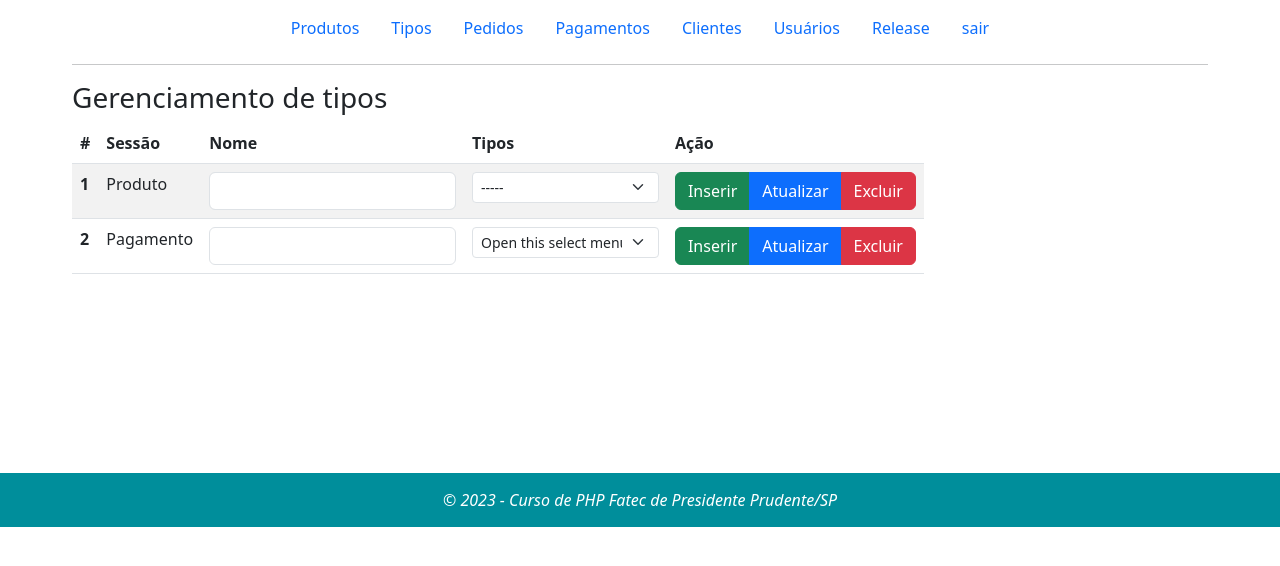
After one commit to brendonfeitosa/Projeto_PHP_2Bimestre, a PHP site: page /adm/tipo.php in a window 1280 px wide. The commit adds this page. Shown: the top 566 px of the page. Run offline with PHP 8.4, Linux system fonts and the light colour scheme; the visitor is signed in with stand-in values (Sample User, id 1); tables that the repository leaves empty hold one stand-in row (values such as "Sample post").

Commit message:
cadastro de tipo produto

```diff
--- a/arquivos_site/adm/header.inc.php
+++ b/arquivos_site/adm/header.inc.php
@@ -13,10 +13,49 @@ require_once("../utils/connetion.php");
     <meta name="viewport" content="width=device-width, initial-scale=1">
     <title>Resto</title>
     <!--  <link href="https://cdn.jsdelivr.net/npm/bootstrap@5.3.0-alpha3/dist/css/bootstrap.min.css" rel="stylesheet" integrity="sha384-KK94CHFLLe+nY2dmCWGMq91rCGa5gtU4mk92HdvYe+M/SXH301p5ILy+dN9+nJOZ" crossorigin="anonymous"> -->
-    <link rel="stylesheet" href="CSS/styles.css">
-    <link href="../bootstrap-5.3.0-alpha3-dist/css/bootstrap.min.css" rel="stylesheet" >
+    <link rel="stylesheet" href="styles.css">
+    <link href="../bootstrap-5.3.0-alpha3-dist/css/bootstrap.min.css" rel="stylesheet">
+
+<script type="text/javascript">
+   function handleChange(id){
+
+       alert(id.value);
+   }
+
+</script>
+
 </head>
+<main>
 
-<header>
-    //Menu//
-</header>
+    <header>
+
+        <nav>
+            <ul class="nav justify-content-center">
+                <li class="nav-item">
+                    <a class="nav-link active" aria-current="page" href="#">Produtos</a>
+                </li>
+                <li class="nav-item">
+                    <a class="nav-link" href="tipo.php">Tipos</a>
+                </li>
+                <li class="nav-item">
+                    <a class="nav-link" href="#">Pedidos</a>
+                </li>
+                <li class="nav-item">
+                    <a class="nav-link" href="#">Pagamentos</a>
+                </li>
+                <li class="nav-item">
+                    <a class="nav-link ">Clientes</a>
+                </li>
+                <li class="nav-item">
+                    <a class="nav-link ">Usuários</a>
+                </li>
+                <li class="nav-item">
+                    <a class="nav-link ">Release</a>
+                </li>
+                <li class="nav-item">
+                    <a href="logout.php" class="nav-link ">sair</a>
+                </li>
+            </ul>
+
+        </nav>
+    </header>
--- a/arquivos_site/adm/login_adm.php
+++ b/arquivos_site/adm/login_adm.php
@@ -49,10 +49,10 @@ if ($_SERVER['REQUEST_METHOD'] == 'POST') {
         <h2>Login Administrativo</h2>
         <p>Por favor insira os dados pra realizar o Login</p>
         <hr>
-        <section>
-            <form action="<?php echo htmlspecialchars($_SERVER["PHP_SELF"]); ?>" method="post">
+        <section class="form_adm">
+            <form ation="<?php echo htmlspecialchars($_SERVER["PHP_SELF"]); ?>" method="post">
                 <div class="form-group">
-                    <label>Usuário:</label>
+                    <label>Email:</label>
                     <input type="text" name="email" required class="form-control">
                     <span class="invalid-feedback"></span>
                 </div>
--- a/arquivos_site/adm/register.php
+++ b/arquivos_site/adm/register.php
@@ -24,7 +24,7 @@ if ($_SERVER['REQUEST_METHOD'] == "POST") {
         if ($data['num_users'] > 0) {
             $username_err = "usuário ja cadastrado";
         } else {
-            print_r($_POST);
+            //print_r($_POST);
             $email = $_POST['email'];
             $nome= $_POST['nome'];
             $tipo = "adm";
@@ -45,7 +45,7 @@ if ($_SERVER['REQUEST_METHOD'] == "POST") {
     if (empty($username_err) && empty($password_err)) {
 
         $sql = "insert into user(nome,email,senha,user_tipo) values ('{$nome}','{$email}', '{$senha}','{$tipo}');";
-        echo $sql;
+        //echo $sql;
         $result = $conn->query($sql);
 
         if (!$result) {
--- a/arquivos_site/adm/styles.css
+++ b/arquivos_site/adm/styles.css
@@ -6,18 +6,29 @@
 }
 
 main{
+
 padding: 8px;
 margin-left: auto;
 margin-right: auto;
 width: 90%;
-height: 100%;
+/* height: 87vh; */
 
 }
 
 section{
+    margin-right: auto;
 
-    margin-right: auto;
-    width: 320px;
     height: 360px;
 
+
 }
+.form_tp{
+
+    width: 75%;
+
+}
+.form_adm{
+
+    width: 40%;
+
+}
--- /dev/null
+++ b/arquivos_site/adm/tipo.php
@@ -0,0 +1,151 @@
+<?php
+require_once("../utils/connetion.php");
+
+require("./header.inc.php");
+if (!isset($_SESSION['email']) || $_SESSION['email'] != true) {
+    header("Location: login_adm.php");
+}
+
+$tpId = "";
+
+$tpNome = "";
+
+$row = "";
+if ($_SERVER['REQUEST_METHOD'] == "POST") {
+
+
+
+    if ($_POST['selPro'] == "") {
+        $tpNome = $_POST['tpPro'];
+
+        $sql = "select count(*) as tipos from tipo_produto where tipo_nome = '{$tpNome}';";
+
+        $result = $conn->query($sql);
+        $data = mysqli_fetch_array($result);
+
+        if ($data['tipos'] > 0) {
+            $msg_err = "Tipo ja cadastrado";
+        } else {
+
+            $sql = "insert into tipo_produto(tipo_nome) values('{$tpNome}');";
+            $result = $conn->query($sql);
+
+            if (!$result) {
+
+                $cadastro_err = "não foi possivel cadastro";
+            }
+        }
+    } else if ($_POST['selPro'] != "") {
+        $tpId = $_POST['selPro'];
+
+        $sql = "select tipo_cod, tipo_nome from tipo_produto where  tipo_cod = {$tpId};";
+
+        $result = $conn->query($sql);
+
+        $row = mysqli_fetch_assoc($result);
+
+        echo $row['tipo_nome'] . "pp";
+    }
+}
+
+?>
+<hr>
+<section class="form_tp">
+    <?php require_once("../utils/connetion.php") ?>
+    <h3>Gerenciamento de tipos</h3>
+    <form action="" method="post">
+        <table class="table table-striped">
+            <thead>
+                <tr>
+                    <th scope="col">#</th>
+                    <th scope="col">Sessão</th>
+                    <th scope="col">Nome</th>
+
+                    <th scope="col">Tipos </th>
+                    <th scope="col">Ação</th>
+
+                </tr>
+            </thead>
+            <tbody>
+                <tr>
+                    <th scope="row">1</th>
+                    <td>Produto</td>
+                    <td>
+                        <input class="form-control" required name="tpPro" id="tpPro" type="text" placeholder="">
+
+                    </td>
+
+
+                    <td>
+                        <?php
+                        $sql = "select tipo_cod, tipo_nome from tipo_produto";
+                        $resp = $conn->query($sql);
+
+                        ?>
+                        <select name="selPro" id="tppro" class="form-select form-select-sm" aria-label=".form-select-sm example">
+
+                            <option value="">-----</option>
+                            <?php while ($data = mysqli_fetch_array($resp)) {  ?>
+
+                                <option value="<?= $data['tipo_cod'] ?>"><?= $data['tipo_nome'] ?></option>
+
+                            <?php } ?>
+                        </select>
+                    </td>
+                    <td>
+
+                        <div class="btn-group" role="group" aria-label="Basic mixed styles example">
+                            <input type="submit" name="pro" class="btn btn-success" value="Inserir" />
+                            <input type="submit" name="pro" class="btn btn-primary" value="Atualizar" />
+                            <button type="button" name="excpro" class="btn btn-danger">Excluir</button>
+                        </div>
+
+                    </td>
+
+                </tr>
+                <tr>
+                    <th scope="row">2</th>
+                    <td>Pagamento</td>
+                    <td>
+
+                        <input class="form-control" name="tpPag" type="text" placeholder="">
+                    </td>
+                    <td>
+
+                        <select name="" class="form-select form-select-sm" aria-label=".form-select-sm example">
+                            <option selected>Open this select menu</option>
+                            <option value="1">One</option>
+                            <option value="2">Two</option>
+                            <option value="3">Three</option>
+                        </select>
+                    </td>
+                    <td>
+
+                    <div class="btn-group" role="group" aria-label="Basic mixed styles example">
+                            <input type="submit" name="pro" class="btn btn-success" value="Inserir" />
+                            <input type="submit" name="pro" class="btn btn-primary" value="Atualizar" />
+                            <button type="button" name="excpro" class="btn btn-danger">Excluir</button>
+                        </div>
+
+                    </td>
+
+                </tr>
+
+            </tbody>
+
+
+        </table>
+    </form>
+</section>
+
+
+
+
+</main>
+<?php
+mysqli_close($conn);
+require_once("../footer.php");
+?>
+</body>
+
+</html>
```
Also changed, not shown: arquivos_site/adm/admin.php (+8 -3 lines), arquivos_site/adm/logout.php (added, +7 -0 lines).
